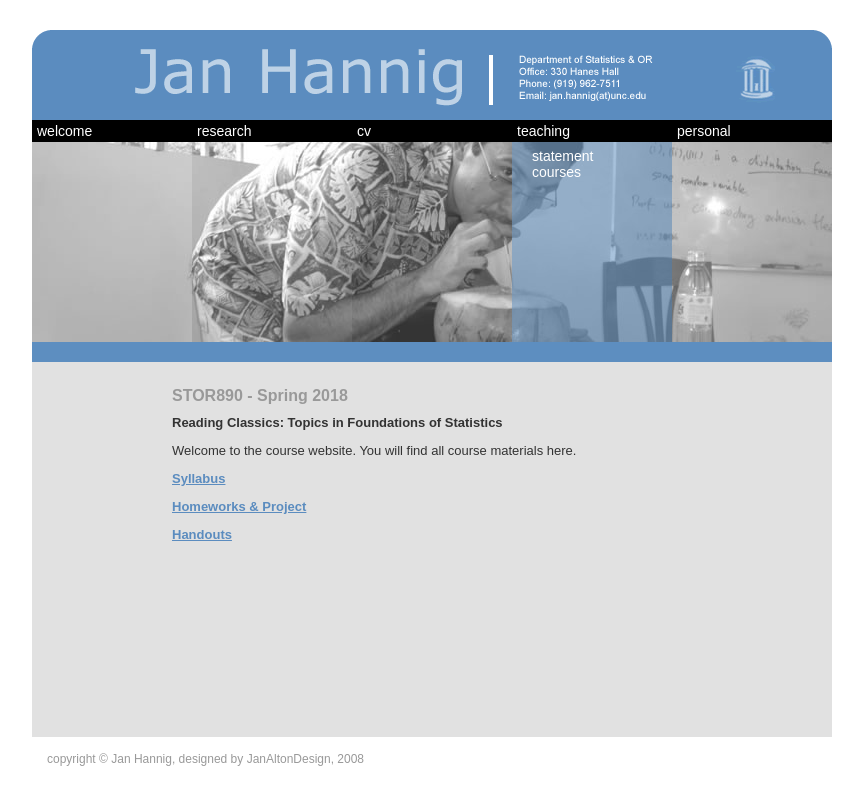
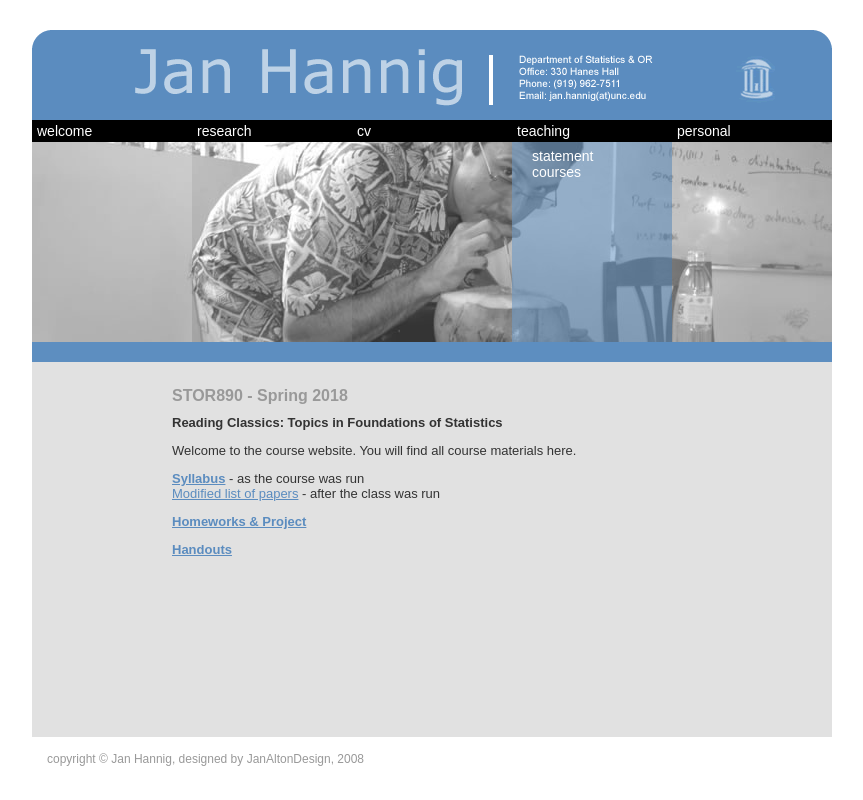
Before and after one commit to janhannig/website, a plain HTML site: page STOR890RC/index.html in a window 1280 px wide. Shown: the whole page, without its empty margins (208-1071 px from the left). Drawn offline with Linux system fonts and the light colour scheme.

Commit message:
Update to paper Qing Et al

```diff
--- a/STOR890RC/index.html
+++ b/STOR890RC/index.html
@@ -50,7 +50,9 @@
   <p><strong>Reading Classics: Topics in Foundations of Statistics</strong></p>
   <p>Welcome to the course website. You
 will find all course materials here. </p>
-  <p><a href="Syllabus.pdf"><strong>Syllabus</strong></a></p>
+  <p><a href="Syllabus.pdf"><strong>Syllabus</strong></a> - as the course was run<br />
+    <a href="SyllabusRevisionForFuture.pdf">Modified list of papers</a> - after the class was run <br />
+  </p>
   <p><strong><a href="stor890_homeworks.html">Homeworks &amp; Project </a></strong></p>
   <p><strong><a href="stor890_handouts.html">Handouts</a></strong></p>
   <p>&nbsp;</p>
```
Also changed, not shown: 3 other files.
